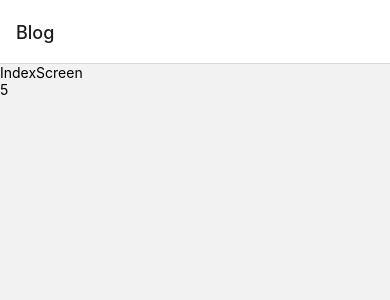
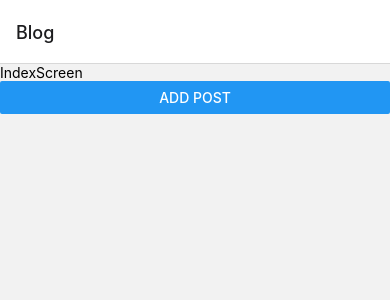
Before and after one commit to mach98/blog, a React Native app: screen /Index in a window 390 px wide. Shown: the top 300 px of the page. Built offline with nearby package versions, Linux system fonts and the light colour scheme.

Commit message:
addBlogPost function now working

```diff
--- a/src/context/BlogContext.js
+++ b/src/context/BlogContext.js
@@ -3,7 +3,17 @@ import React, {createContext, useState} from 'react';
 const BlogContext = createContext();
 
 export const BlogProvider = ({children}) => {
-  return <BlogContext.Provider value={5}>{children}</BlogContext.Provider>;
+  const [blogPosts, setBlogPosts] = useState([]);
+
+  const addBlogPost = () => {
+    setBlogPosts([...blogPosts, {title: `Blog Post #${blogPosts.length + 1}`}]);
+  };
+
+  return (
+    <BlogContext.Provider value={{data: blogPosts, addBlogPost: addBlogPost}}>
+      {children}
+    </BlogContext.Provider>
+  );
 };
 
 export default BlogContext;
--- a/src/screens/IndexScreen.js
+++ b/src/screens/IndexScreen.js
@@ -1,14 +1,23 @@
-import {View, Text, StyleSheet} from 'react-native';
+import {View, Text, StyleSheet, FlatList, Button} from 'react-native';
 import React, {useContext} from 'react';
 
 import BlogContext from '../context/BlogContext';
 
 export default function IndexScreen() {
-  const value = useContext(BlogContext);
+  const {data, addBlogPost} = useContext(BlogContext);
   return (
     <View>
       <Text>IndexScreen</Text>
-      <Text>{value}</Text>
+      <Button title="Add Post" onPress={addBlogPost} />
+      <FlatList
+        data={data}
+        keyExtractor={blogPost => blogPost.title}
+        renderItem={({item}) => {
+          return <Text>{item.title}</Text>;
+        }}
+      />
     </View>
   );
 }
+
+const styles = StyleSheet.create({});
```
